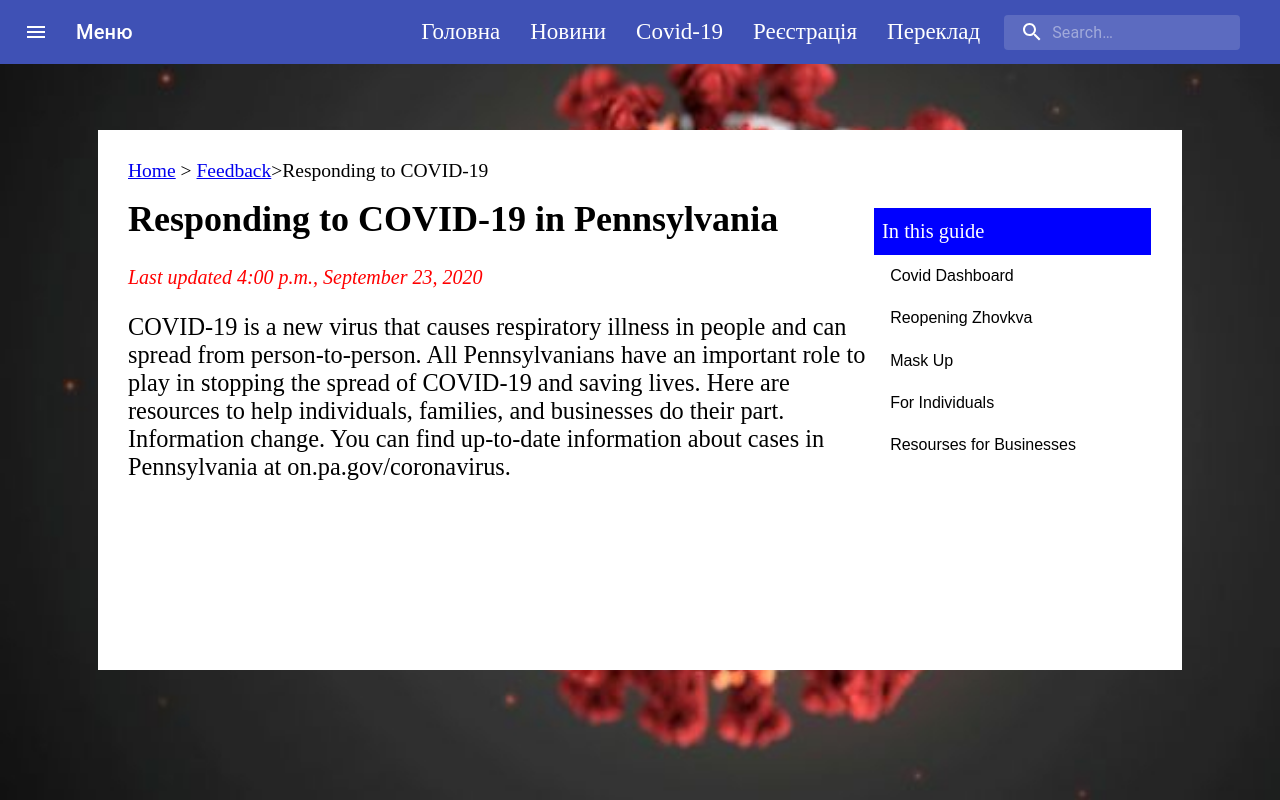
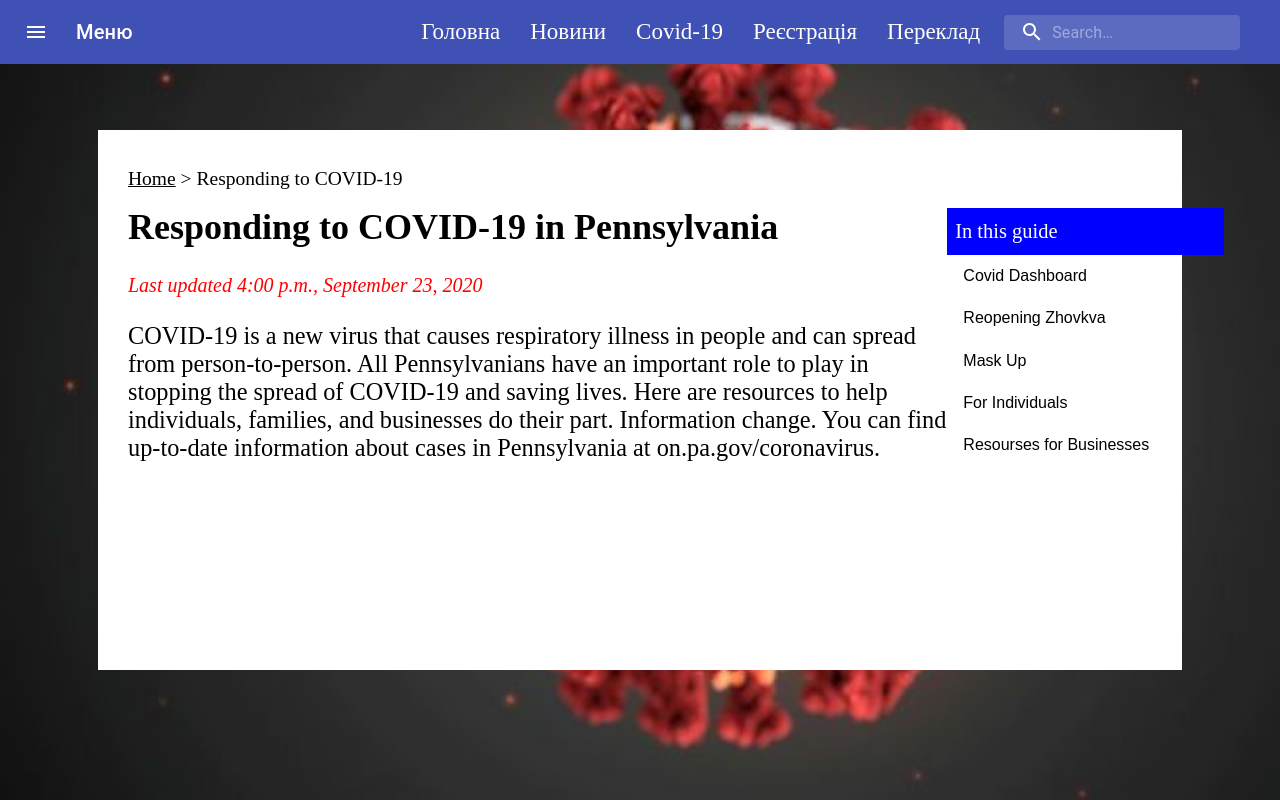
Before and after one commit to rudyi95/site, a React (Create React App) app: page /#/covid in a window 1280 px wide. Built offline with nearby package versions, Linux system fonts and the light colour scheme; the HTML template or start-up script is replaced by a standard one.

Commit message:
link line is added

```diff
--- a/src/Components/Covid/index.tsx
+++ b/src/Components/Covid/index.tsx
@@ -1,5 +1,5 @@
 import React from "react";
-import { Link } from "react-router-dom";
+import LinkLine from "../LinkLine";
 
 import useStyles from "./styles";
 
@@ -17,11 +17,7 @@ const CovidWrapper = () => {
       <div className={classes.wrapperInfo}>
         <div className={classes.wrapperLeft}>
           <div className={classes.headerWrapperInfo}>
-            <Link to="/">Home</Link>
-            <span> {">"} </span>
-            <Link to="/feedback">Feedback</Link>
-            <span>{">"}</span>
-            <span>Responding to COVID-19</span>
+            <LinkLine links={["Responding to COVID-19"]} />
           </div>
           <h2 className={classes.title}>
             Responding to COVID-19 in Pennsylvania
--- /dev/null
+++ b/src/Components/LinkLine/index.tsx
@@ -0,0 +1,21 @@
+import React from "react";
+import { Link } from "react-router-dom";
+
+import useStyles from "./style";
+
+declare interface LinkLineProps {
+  links: Array<String>;
+}
+
+const LinkLine: React.FC<LinkLineProps> = ({ links }) => {
+  const classes: any = useStyles();
+
+  return (
+    <div className={classes.root}>
+      <Link to="/">Home</Link>
+      <span> {">"} </span> <span>{links}</span>
+    </div>
+  );
+};
+
+export default LinkLine;
--- /dev/null
+++ b/src/Components/LinkLine/style.ts
@@ -0,0 +1,15 @@
+import { makeStyles } from "@material-ui/core/styles";
+
+const useStyles = makeStyles((theme): any => ({
+  root: {
+    width: "1024px!important",
+    marginLeft: "auto",
+    marginRight: "auto",
+    marginTop: "1%",
+
+    "& a": {
+      color: "black",
+    },
+  },
+}));
+export default useStyles;
--- a/src/Components/News/index.tsx
+++ b/src/Components/News/index.tsx
@@ -1,7 +1,7 @@
 import React from "react";
-import { Link } from "react-router-dom";
 
 import NewsCard from "../InfoCards/NewsCard";
+import LinkLine from "../LinkLine";
 
 import Photo from "../../Img/newsImage.jpg";
 
@@ -13,9 +13,7 @@ const News: React.FC = () => {
   return (
     <div className={classes.root}>
       <div className={classes.headerWrapperInfo}>
-        <Link to="/">Home</Link>
-        <span> {">"} </span>
-        <span>Новини</span>
+        <LinkLine links={['Новини']} />
       </div>
       <div className={classes.image}>
         <NewsCard
```
